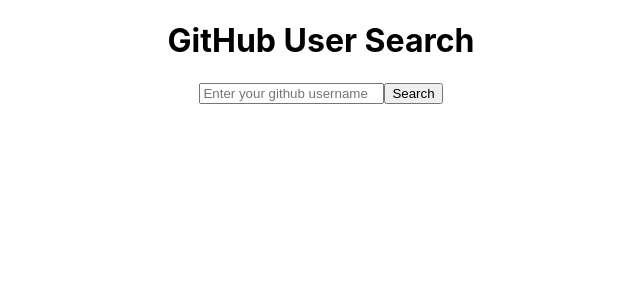
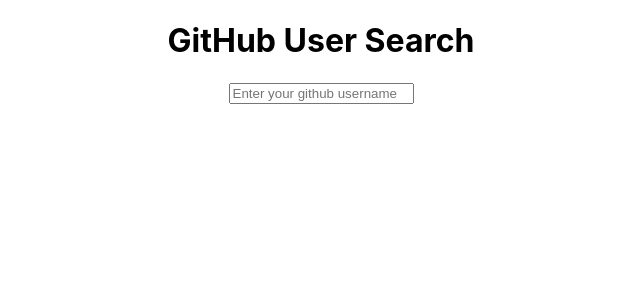
Before and after one commit to imranctg16/Practice-Projects, a React (Create React App) app in the folder React/github-user-search/: page / in a window 1280 px wide. Shown: the top 300 px of the page, without its empty margins (319-959 px from the left). Built offline with nearby package versions, Linux system fonts and the light colour scheme.

Commit message:
React App: 	- Added useEffect 	- Added AbortController --> abortSignal as well

```diff
--- a/React/github-user-search/src/App.tsx
+++ b/React/github-user-search/src/App.tsx
@@ -9,27 +9,37 @@
   const [loading, setLoading] = useState(false);
   const [error, setError] = useState<string | null>(null);
   const [search, setSearch] = useState<string>('');
+  const [abortController, setAbortController] = useState<AbortController | null>(null);
+  const [abortSignal, setAbortSignal] = useState<AbortSignal | null>(null);
+  // init AbortController and signal on component mount
+  useEffect(() => {
+
+  }, []);
   // load last search from localStorage on component mount
   useEffect(() => {
-    console.log("useEffect running on mount");
-
-    let lastSearch = localStorage.getItem('lastSearch')
-    console.log("lastSearch from localStorage:", lastSearch);
+    let lastSearch = localStorage.getItem('lastSearch');
     if (lastSearch) {
-      console.log("Found last search in localStorage:", lastSearch);
       setSearch(lastSearch);
       handleSearch(lastSearch);
     }
   }, []);
   const handleSearch = async (username: string) => {
+    if (abortController) {
+      abortController.abort(); // abort previous request if any
+    }
+    const newAbortController = new AbortController();
+    setAbortController(newAbortController);
     setLoading(true);
     setError(null);
     try {
-      const data = await userData(username);
+      const data = await userData(username, newAbortController.signal);
       setUser(data);
       setSearch(username);
       localStorage.setItem('lastSearch', username);
     } catch (err) {
+      if (err.name === 'AbortError') {
+        return;
+      }
       setError("User not found");
       setUser(null);
     } finally {
--- a/React/github-user-search/src/components/UserSearch.tsx
+++ b/React/github-user-search/src/components/UserSearch.tsx
@@ -8,17 +8,19 @@
 function UserSearch({ onSearch, search }: userSearchProps) {
     const [username, setUserName] = useState(search);
 
-    const handleSubmit = (e: React.FormEvent<HTMLFormElement>) => {
-        e.preventDefault();
-        if (username) {
+    useEffect(() => {
+        if (!username) return;
+        const timer = setTimeout(() => {
+            onSearch(username);
             console.log("Searching for user:", username);
-            onSearch(username);
-        }
-    };
+        }, 500);
+        // cleanup function to clear the timer if username changes before 500ms
+        return () => clearTimeout(timer);
+    }, [username]);
+
     return (
-        <form onSubmit={handleSubmit}>
+        <form>
             <input type="text" value={username} onChange={(e) => setUserName(e.target.value)} placeholder="Enter your github username" />
-            <button type="submit">Search</button>
         </form>
     );
 }
--- a/React/github-user-search/src/services/githubApi.ts
+++ b/React/github-user-search/src/services/githubApi.ts
@@ -1,6 +1,10 @@
 import { userType } from "../types/Users";
-const userData = async (username: string): Promise<userType> => {
-  let response = await fetch(`https://api.github.com/users/${username}`);
+const userData = async (username: string, signal: AbortSignal | null): Promise<userType> => {
+
+  let response = await fetch(`https://api.github.com/users/${username}`, {
+    signal,
+  });
+
   if (!response.ok) {
     throw new Error("Failed to fetch user data");
   }
```
